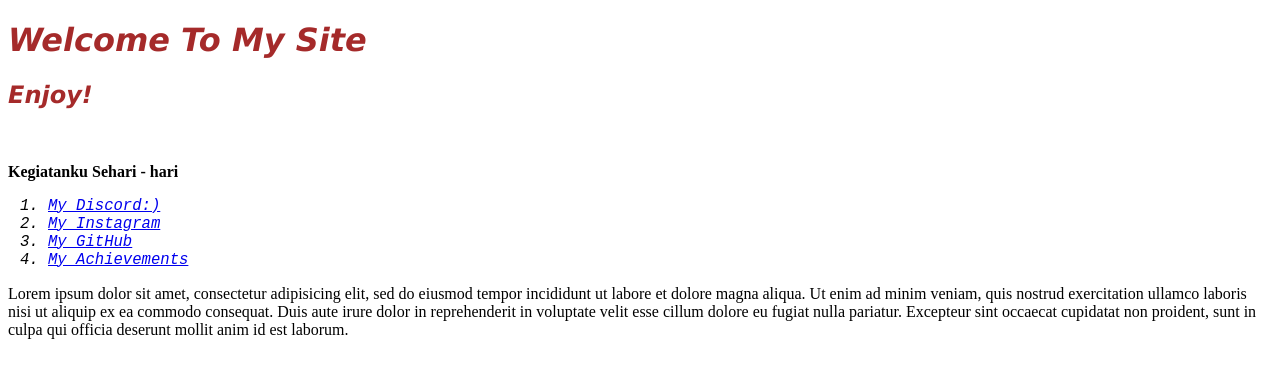
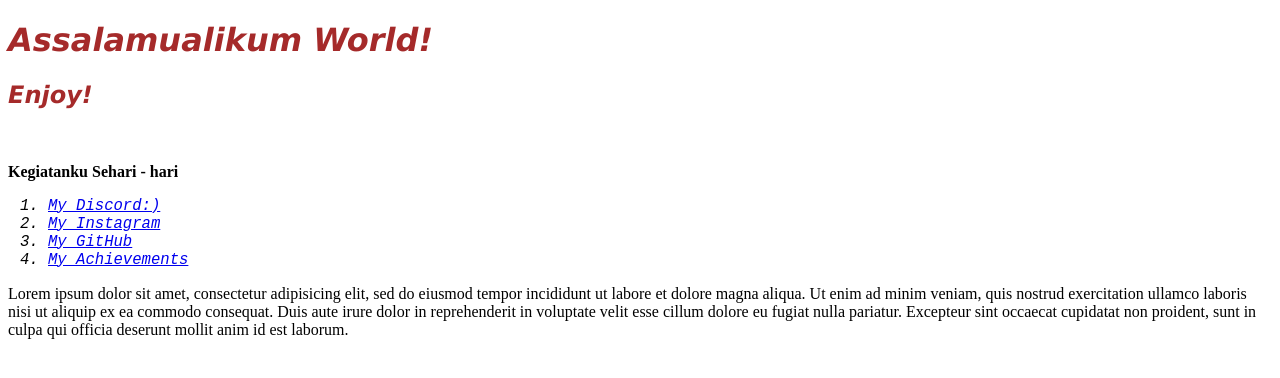
Before and after one commit to JoxSlam/JoxS, a plain HTML site: page index.html in a window 1280 px wide. Drawn offline with Linux system fonts and the light colour scheme.

Commit message:
Update index.html

```diff
--- a/index.html
+++ b/index.html
@@ -7,7 +7,7 @@
 </head>
 <body>
 
-	<h1>Welcome To My Site</h1>
+	<h1>Assalamualikum World!</h1>
 	<h2>Enjoy!</h2>
 	<br>
 	<p><strong>Kegiatanku Sehari - hari</strong></p>
```
